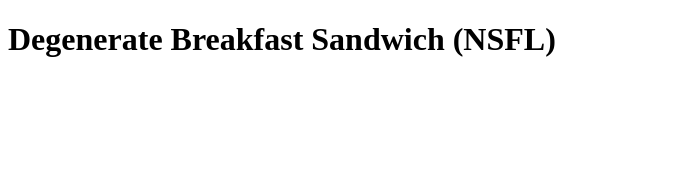
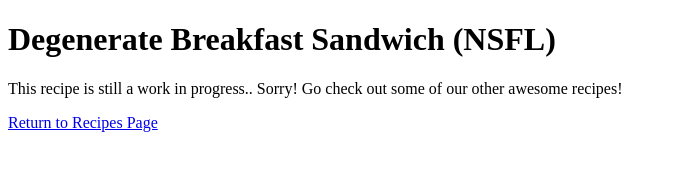
Before and after one commit to kevinbrnett/recipes, a plain HTML site: page recipe/degeneratebreakfastsandwhich.html in a window 1280 px wide. Shown: the whole page, without its empty margins (0-676 px from the left). Drawn offline with Linux system fonts and the light colour scheme.

Commit message:
added work in progress note and link to return to recipes page to degeneratebreakfastsandwich.html

```diff
--- a/recipe/degeneratebreakfastsandwhich.html
+++ b/recipe/degeneratebreakfastsandwhich.html
@@ -6,8 +6,12 @@
 </head>
 <body>
     <h1>Degenerate Breakfast Sandwich (NSFL)</h1>
+    <p>This recipe is still a work in progress.. Sorry!
+        Go check out some of our other awesome recipes!
+    </p>
 
 </body>
+<a href="../index.html">Return to Recipes Page</a>
 
 
 </html>
```
